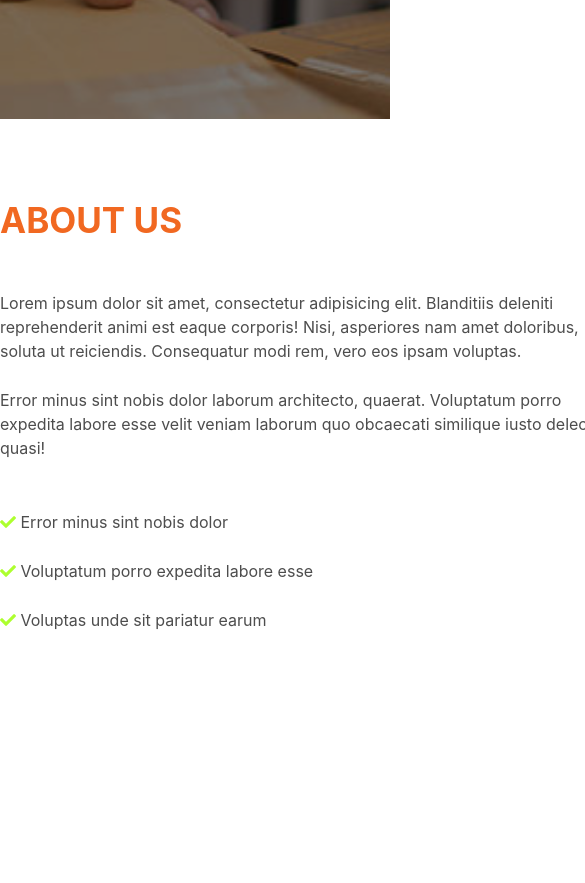
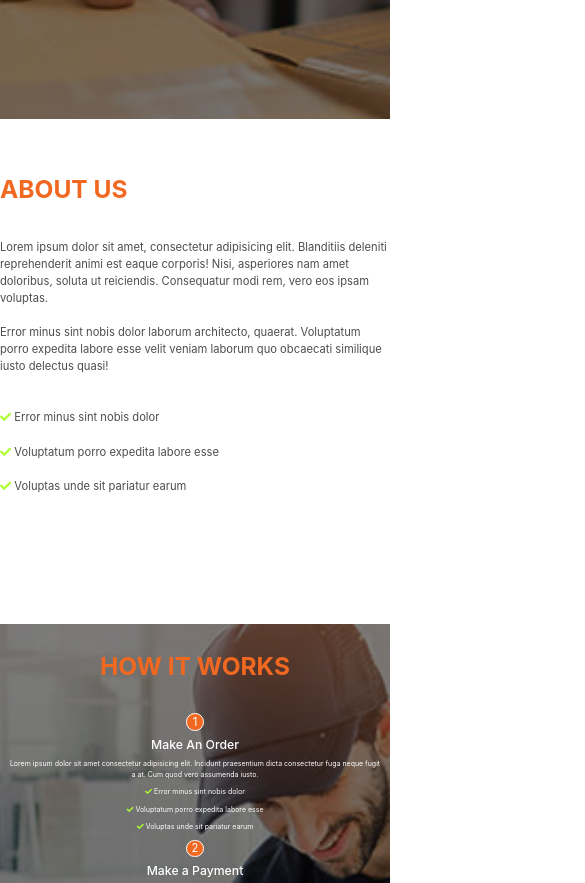
Before and after one commit to Will130785/logis, a website: page index.html in a window 390 px wide. Shown: the part 725-1608 px from the top of the page, 585 px wide, since content can reach past the window. Drawn offline with nearby package versions, Linux system fonts and the light colour scheme.

Commit message:
Media queries added

```diff
--- a/index.html
+++ b/index.html
@@ -81,7 +81,7 @@
             <section class="instructions">
                 <div class="layer">
                 <div class="instructions__heading-box">
-                    <h2 class="instructions__heading-box--heading"> How it works</h2>
+                    <h2 class="instructions__heading-box--heading">How it works</h2>
                 </div>
                 <div class="row instructions__content">
                     <div class="col-1-of-3">
@@ -249,15 +249,15 @@
                             <form>
                                 <div class="form-group">
                                     <label for="f-name">First Name</label>
-                                    <input type="text" class="form-control" id="f-name">
+                                    <input type="text" class="form-control form-style" id="f-name">
                                     <label for="l-name">Last Name</label>
-                                    <input type="text" class="form-control" id="l-name">
+                                    <input type="text" class="form-control form-style" id="l-name">
                                     <label for="email-add">Email</label>
-                                    <input type="email" class="form-control" id="email-add">
+                                    <input type="email" class="form-control form-style" id="email-add">
                                     <label for="subject">Subject</label>
-                                    <input type="text" class="form-control" id="subject">
+                                    <input type="text" class="form-control form-style" id="subject">
                                     <label for="message">Message</label><br>
-                                    <textarea id="message" cols="166" rows="10"></textarea>
+                                    <textarea class="form-style" id="message" cols="166" rows="10"></textarea>
                                 </div>
                                 <a href="#" class="btn btn-blog">Send message</a>
                             </form>
--- a/sass/abstracts/_mixins.scss
+++ b/sass/abstracts/_mixins.scss
@@ -5,3 +5,36 @@
         clear: both;
     }
 }
+
+//MEDIA QUERY MANAGER
+/*
+0 - 600px:      Phone
+600 - 900px:    Tab-port
+900 - 1200:     Tab-land
+[1200 - 1800] this is where the normal styles apply
+1800px + :      Big-desktop
+
+$breakpoint argument options
+- phone
+- tab-port
+- tab-land
+- big-desktop
+*/
+
+@mixin respond($breakpoint){
+    @if $breakpoint == phone {
+        @media (max-width: 37.5em) { @content };
+    }
+
+    @if $breakpoint == tab-port {
+        @media (max-width: 56.25em) { @content };
+    }
+
+    @if $breakpoint == tab-land {
+        @media (max-width: 75em) { @content };
+    }
+
+    @if $breakpoint == big-desktop {
+        @media (min-width: 112.5em) { @content };
+    }
+}
--- a/sass/abstracts/_variables.scss
+++ b/sass/abstracts/_variables.scss
@@ -7,6 +7,6 @@ $color-dark-grey: #4d4d4d;
 $color-medium-grey: #adabab;
 
 //GRID
-$grid-width: 130rem;
+$grid-width: 118rem;
 $gutter-vertical: 8rem;
 $gutter-horizontal: 6rem;
--- a/sass/base/_base.scss
+++ b/sass/base/_base.scss
@@ -6,4 +6,20 @@
 
 html {
     font-size: 62.5%;
+
+    @include respond(tab-land) { //1rem = 9px; 9/16 = 56.25%
+        font-size: 56.25%;
+    }
+
+    @include respond(tab-port) { //1rem = 8px; 8/16 = 50%
+        font-size: 50%;
+    }
+
+    @include respond(phone) { //1rem = 7px; 7/16 = 43.75%
+        font-size: 43.75%;
+    }
+
+    @include respond(big-desktop) { //1rem = 12px; 12/16 = 56.25%
+        font-size: 75%;
+    }
 }
--- a/sass/base/_typography.scss
+++ b/sass/base/_typography.scss
@@ -32,6 +32,10 @@ p {
         padding: 8rem 0;
         transition: all .5s;
 
+        @include respond(phone) {
+            padding: 4rem;
+        }
+
         &:hover {
             transform: skewX(15deg);
         }
--- a/sass/components/_form.scss
+++ b/sass/components/_form.scss
@@ -0,0 +1,4 @@
+.form-style {
+    padding: 2rem;
+    width: 100%;
+}
--- a/sass/layout/_about.scss
+++ /dev/null
@@ -1,10 +0,0 @@
-.about {
-    padding: 8rem 0;
-
-    &__img {
-
-        &--pic {
-            width: 75%;
-        }
-    }
-}
--- a/sass/layout/_grid.scss
+++ b/sass/layout/_grid.scss
@@ -1,5 +1,5 @@
 .row {
-    width: $grid-width;
+    max-width: $grid-width;
     margin: 0 auto;
 
     &:not(:last-child) {
@@ -10,9 +10,16 @@
 
     [class ^="col-"] {
         float: left;
+        @include respond(phone) {
+            width: 100% !important;
+        }
 
         &:not(:last-child) {
             margin-right: $gutter-horizontal;
+
+            @include respond(phone) {
+                margin: 0;
+            }
         }
     }
 
--- a/sass/layout/_instructions.scss
+++ /dev/null
@@ -1,30 +0,0 @@
-.instructions {
-    margin: 8rem 0;
-    background-image: url("../../img/blog_2.jpg");
-    height: 100vh;
-    background-size: cover;
-    background-repeat: no-repeat;
-    background-position: top;
-    position: relative;
-
-    &__content {
-        color: $color-white;
-
-        P {
-            color: $color-white;
-        }
-
-        &--num {
-            background-color: $color-orange;
-            border: .3rem solid $color-white;
-            border-radius: 50%;
-            height: 5rem;
-            width: 5rem;
-            display: flex;
-            justify-content: center;
-            align-items: center;
-            font-size: 1.6rem;
-            color: $color-white;
-        }
-    }
-}
--- a/sass/layout/_main-layout.scss
+++ b/sass/layout/_main-layout.scss
@@ -3,6 +3,9 @@
 
     &__img {
 
+        @include respond(phone) {
+            display: none;
+        }
         &--pic {
             width: 75%;
         }
@@ -20,9 +23,24 @@
 
     &__content {
         color: $color-white;
+        @include respond(phone) {
+            text-align: center;
+        }
 
         P {
             color: $color-white;
+
+            @include respond(phone) {
+                margin: 1rem;
+                font-size: 1rem;
+            }
+        }
+
+        &--title {
+            @include respond(phone) {
+                margin: 1rem;
+            }
+
         }
 
         &--num {
@@ -37,6 +55,15 @@
             font-size: 1.6rem;
             color: $color-white;
 
+            @include respond(phone) {
+                margin: 0 auto;
+                height: 2.5rem;
+                width: 2.5rem;
+                border: .1rem solid $color-white;
+            }
+
+
+
             &:hover {
                 transform: scale(1.1);
             }
@@ -48,13 +75,22 @@
     padding-bottom: 8rem;
 
     &__content {
-
+        @include respond(phone) {
+            display: flex;
+            align-items: center;
+            flex-direction: column;
+        }
     }
 
     &__img {
         width: 70%;
         border-radius: 50%;
         transition: all .5s;
+
+        @include respond(phone) {
+            width: 20%;
+
+        }
 
         &:hover {
             transform: scale(1.1);
--- a/sass/layout/_team.scss
+++ /dev/null
@@ -1,20 +0,0 @@
-.team {
-
-    &__img {
-        width: 80%;
-        border-radius: 50%;
-    }
-}
-
-.social {
-    background-color: $color-dark-grey;
-    font-size: 2rem;
-    height: 5rem;
-    width: 5rem;
-    margin: 1rem;
-    border-radius: 50%;
-    display: inline-flex;
-    justify-content: center;
-    align-items: center;
-    color: $color-white;
-}
```
Also changed, not shown: css/style.css.
